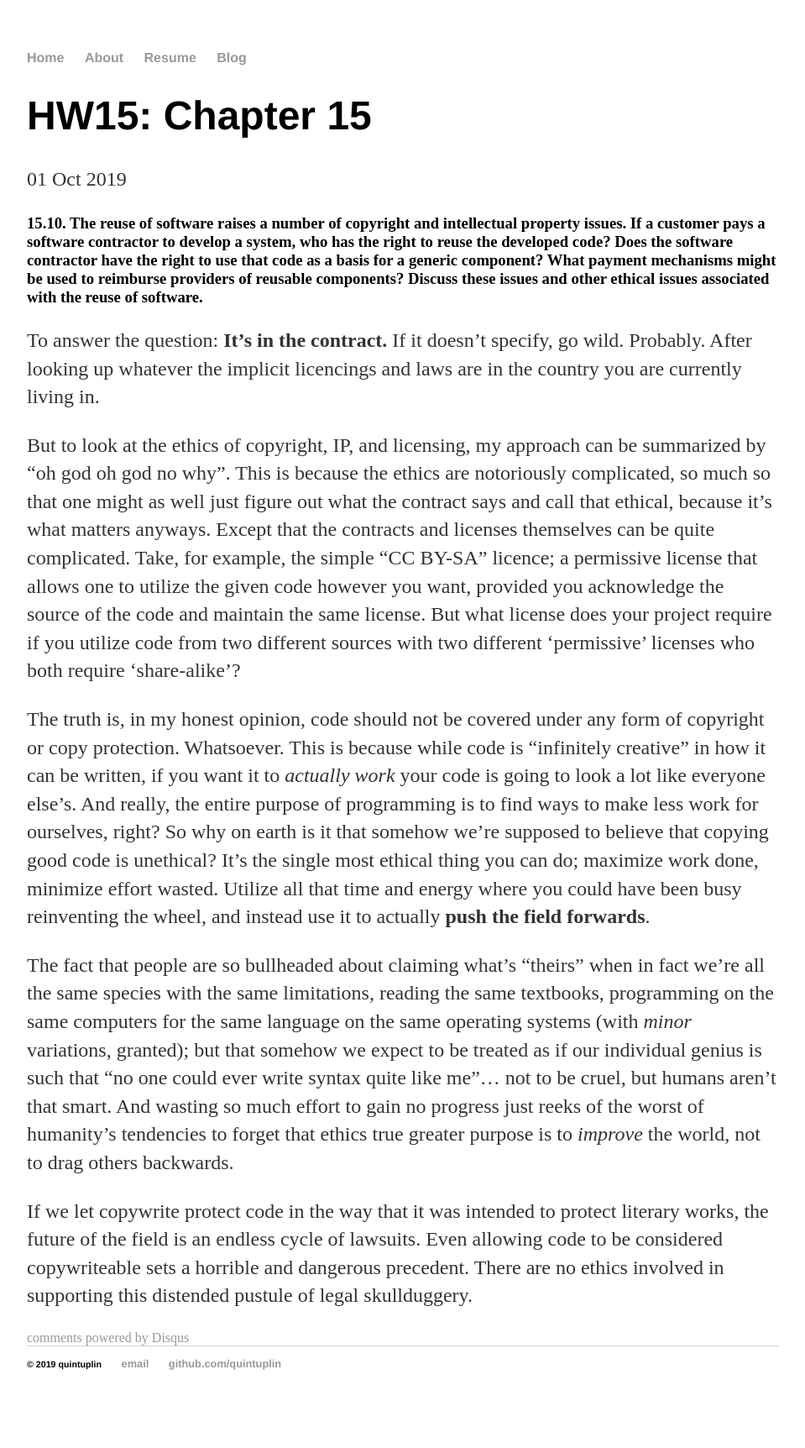
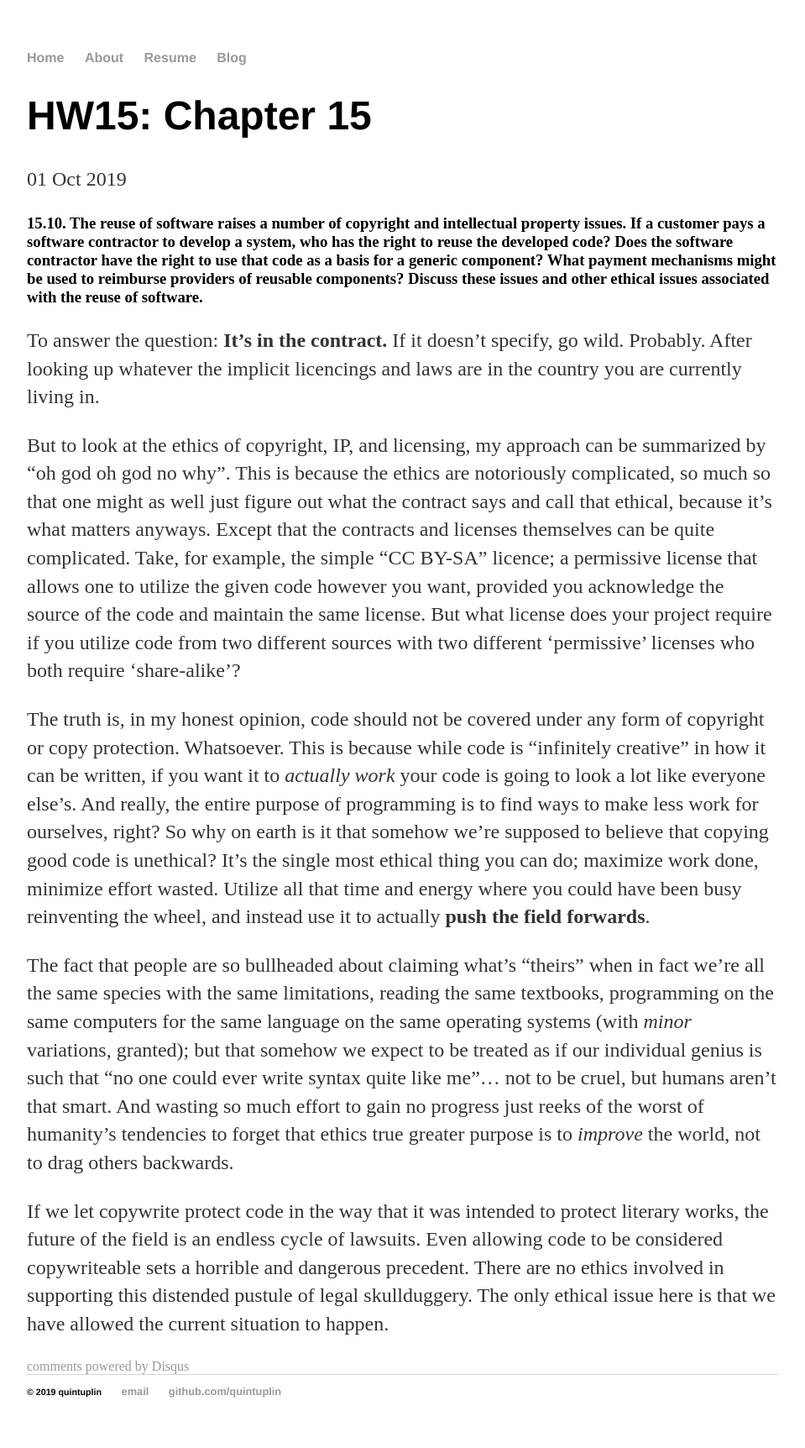
Before and after one commit to Quintuplin/quintuplin.github.io, a Jekyll site: the page built from _posts/2019-10-01-Chapter-15.md, in a window 1280 px wide. Shown: the whole page at 84% size, without its empty margins (160-1119 px from the left). Built offline with Jekyll 4.4.1, drawn with Linux system fonts in a browser that asks for light colours; comment, search, counter and statistics services are not loaded; before the commit the page ends 1691 px from its top, so only the background shows below that.

Commit message:
Update 2019-10-01-Chapter-15.md

```diff
--- a/_posts/2019-10-01-Chapter-15.md
+++ b/_posts/2019-10-01-Chapter-15.md
@@ -14,4 +14,4 @@ The truth is, in my honest opinion, code should not be covered under any form of
 
 The fact that people are so bullheaded about claiming what's "theirs" when in fact we're all the same species with the same limitations, reading the same textbooks, programming on the same computers for the same language on the same operating systems (with *minor* variations, granted); but that somehow we expect to be treated as if our individual genius is such that "no one could ever write syntax quite like me"... not to be cruel, but humans aren't that smart. And wasting so much effort to gain no progress just reeks of the worst of humanity's tendencies to forget that ethics true greater purpose is to *improve* the world, not to drag others backwards.
 
-If we let copywrite protect code in the way that it was intended to protect literary works, the future of the field is an endless cycle of lawsuits. Even allowing code to be considered copywriteable sets a horrible and dangerous precedent. There are no ethics involved in supporting this distended pustule of legal skullduggery.
+If we let copywrite protect code in the way that it was intended to protect literary works, the future of the field is an endless cycle of lawsuits. Even allowing code to be considered copywriteable sets a horrible and dangerous precedent. There are no ethics involved in supporting this distended pustule of legal skullduggery. The only ethical issue here is that we have allowed the current situation to happen.
```
